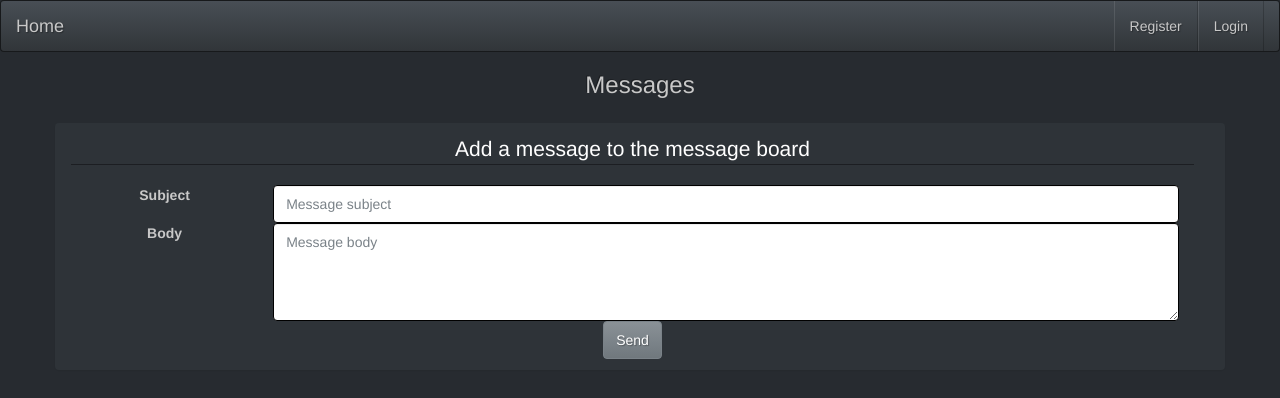
After one commit to brittanycas/Productivity-Site, a Flask app: template templates/messageboard.html in a window 1280 px wide. The commit adds this page. Shown: the top 398 px of the page. Run offline with Flask 2, Linux system fonts and the light colour scheme; the template is opened without the code that fills it, so the values that code supplies are empty; some libraries are stand-ins or nearby versions.

Commit message:
Message board
Added a message board to view all team messages. Fixed allignment issue with user inbox and sorted team messages by sent date.

```diff
--- a/app.py
+++ b/app.py
@@ -301,6 +301,41 @@ def addmember():
         return redirect('/')
 
 
+@app.route('/messageboard', methods=["GET", "POST"])
+def messageboard():
+    if request.method == "POST":
+        if request.form.get('team_id'):
+            team_id = request.form.get('team_id')
+        else:
+            team_id = request.args.get('team_id_form')
+        if not team_id:
+            return redirect('/')
+        else:
+            # Open connection to the database
+            conn = connection()
+            c = conn.cursor()
+
+            # Load team name
+            teamname = get_teamname(c, team_id)
+            teamdata = [teamname, team_id]
+
+            # Gather messages
+            messages = []
+            c.execute("SELECT userid, subject, message, sent FROM messages WHERE teamid=%s ORDER BY sent DESC", (team_id,))
+            allmessage = c.fetchall()
+            for eachmessage in allmessage:
+                user_sent = get_username(c, eachmessage[0])
+                sent = eachmessage[3].strftime("%I:%M %p") + " on " + eachmessage[3].strftime("%m/%d/%y")
+                messages.append([user_sent, eachmessage[1], eachmessage[2], sent])
+
+            # Close database connection
+            close(conn)
+
+            return render_template('messageboard.html', team=teamdata, messages=messages)
+    else:
+        return redirect('/')
+
+
 @app.route('/join', methods=["GET", "POST"])
 def join():
     if request.method == "POST":
@@ -440,7 +475,7 @@ def inbox():
         teams = c.fetchall()[0]
         for team in teams:
             teamname = get_teamname(c, team)
-            c.execute("SELECT * FROM messages WHERE teamid=%s", (team,))
+            c.execute("SELECT * FROM messages WHERE teamid=%s ORDER BY sent DESC", (team,))
             allmessage = c.fetchall()
             for eachmessage in allmessage:
                 user_sent = get_username(c, eachmessage[1])
--- a/templates/inbox.html
+++ b/templates/inbox.html
@@ -7,7 +7,7 @@
   <h1 class="text-center page-header">Hello {{ session.get('username')  }} </h1>
 </div>
 
-<div class="containercol-md-10 col-md-offset-1">
+<div class="container col-md-10 col-md-offset-1">
   <h3 class="text-center" style="padding-bottom: 15px;">Your messages</h3>
   <div class="container col-md-12">
     <table class="table table-striped">
--- /dev/null
+++ b/templates/messageboard.html
@@ -0,0 +1,50 @@
+{% extends "layout.html" %}
+
+{% block title %}{{ team[0] }} Message Board{% endblock %}
+
+{% block body %}
+
+  <h3 class="text-center" style="padding-bottom: 15px;">Messages</h3>
+  {% for message in messages%}
+  <div class="col-sm-8 col-sm-offset-2">
+    <div class="panel panel-primary">
+      <div class="panel-heading">
+        <h3 class="panel-title">{{ message[1] }}</h3>
+      </div>
+      <div class="panel-body">
+        {{message[2]}}
+        <br>
+        <span class="text-muted">- {{message[0]}}</span>
+      </div>
+      <div class="panel-footer">Sent: {{message[3]}}</div>
+    </div>
+    </div>
+  {% endfor %}
+
+  <div class="col-sm-12">
+  <div id="messaging" class=" col-sm-8col-sm-offset-2 text-center">
+    <form action="/mail" method="POST" id="send_mail" class="form container panel padding">
+      <fieldset class="">
+      <legend class="">Add a message to the message board</legend>
+      <input type="text" name="team_id" value="{{team[1]}}" hidden>
+      <div class="form-group" id="subject_input">
+        <label class="control-label col-sm-2" for="subject" id="subject_label">Subject</label>
+        <div class="col-sm-10">
+          <input class="form-control" type="text" name="subject" placeholder="Message subject" id="subject" autocomplete="off">
+        </div>
+      </div>
+      <div class="form-group" id="body_input">
+        <label class="control-label col-sm-2" for="body" id="body_label">Body</label>
+        <div class="col-sm-10">
+          <textarea class="form-control" name="body" rows="4" placeholder="Message body" id="body"></textarea>
+        </div>
+      </div>
+        <input class="btn btn-primary" type="submit" name="mail_button" id="mail_button" value="Send">
+        </fieldset>
+    </form>
+  </div>
+  </div>
+</div>
+
+
+{% endblock %}
--- a/templates/team.html
+++ b/templates/team.html
@@ -32,6 +32,12 @@
           <tr>
       {% endfor %}
     </table>
+  </div>
+  <div class="text-center">
+    <form action="/messageboard" method="POST">
+      <input hidden name="team_id" value="{{team[1]}}">
+      <input class="btn btn-link btn-lg" type="submit" value="View all messages">
+    </form>
   </div>
   <div class="col-sm-12">
   <div id="messaging" class="col-sm-offset-2 text-center">
```
